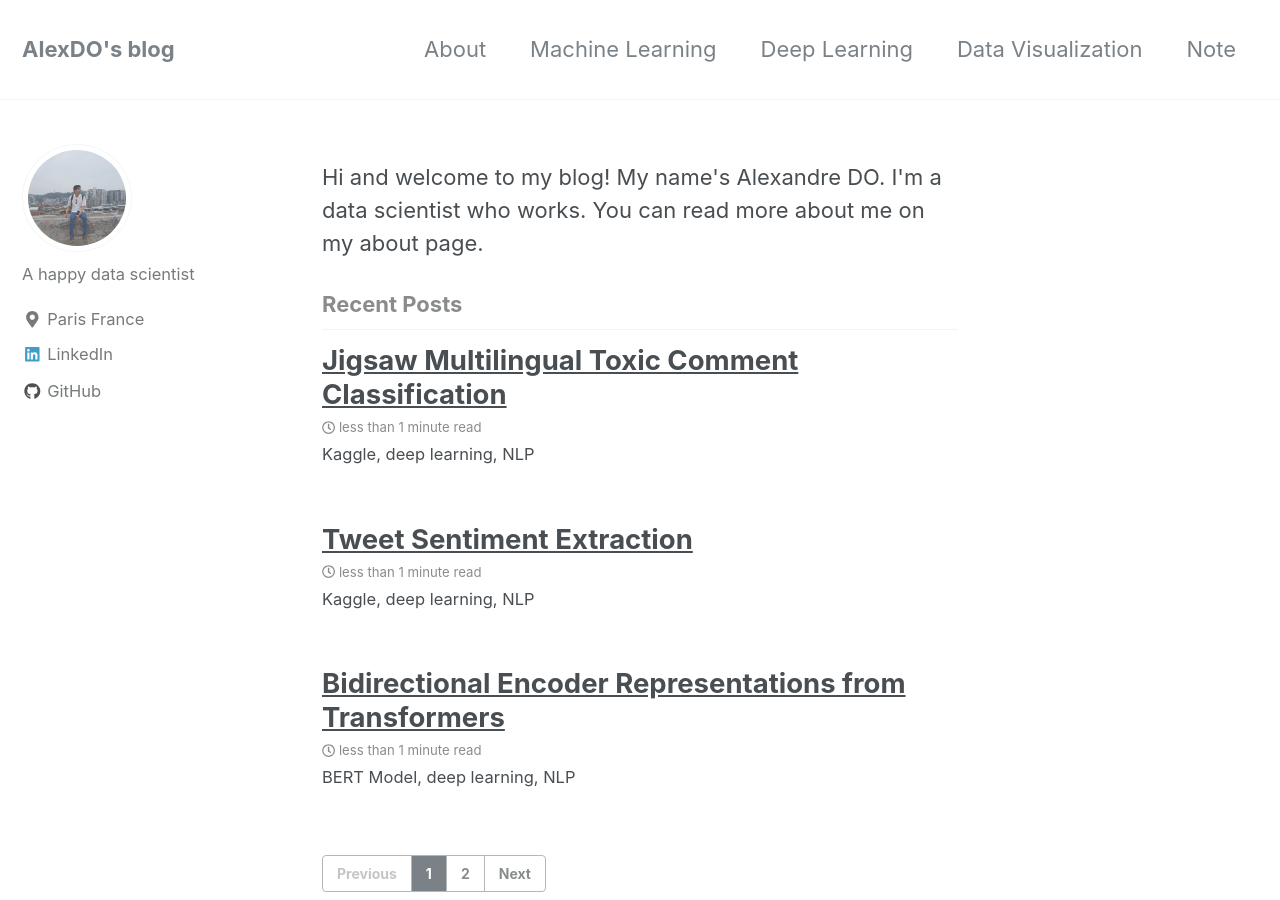
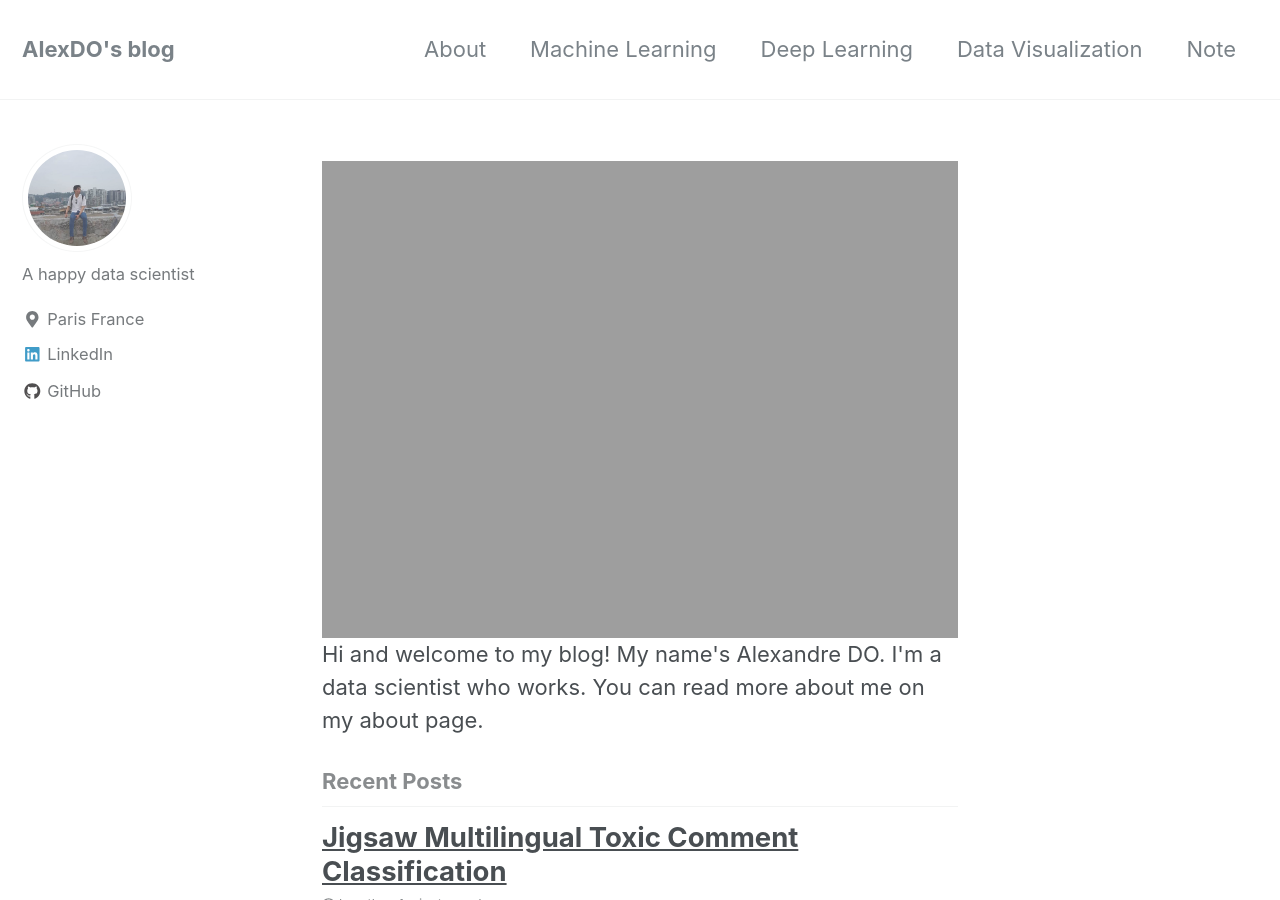
Before and after one commit to alexandre-do/alexandre-do.github.io, a Jekyll site: the page built from index.html, in a window 1280 px wide and 900 px high. Built offline with Jekyll 4.4.1, drawn with Linux system fonts in a browser that asks for light colours; nearby versions of some CDN libraries; the list of posts is cut into pages by our own code.

Commit message:
Update home.html

```diff
--- a/_layouts/home.html
+++ b/_layouts/home.html
@@ -1,6 +1,8 @@
 ---
 layout: archive
 ---
+<img src="{{ site.url }}{{ site.baseurl }}/images/funny.gif"  width="800px" height='600px'/>
+
 Hi and welcome to my blog!
 
 My name's Alexandre DO. I'm a data scientist who works.
```
